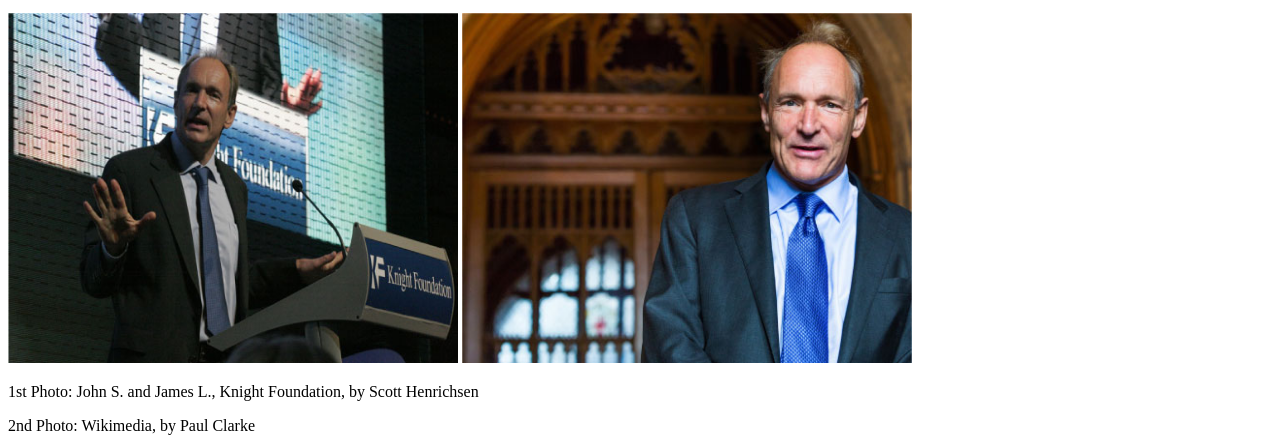
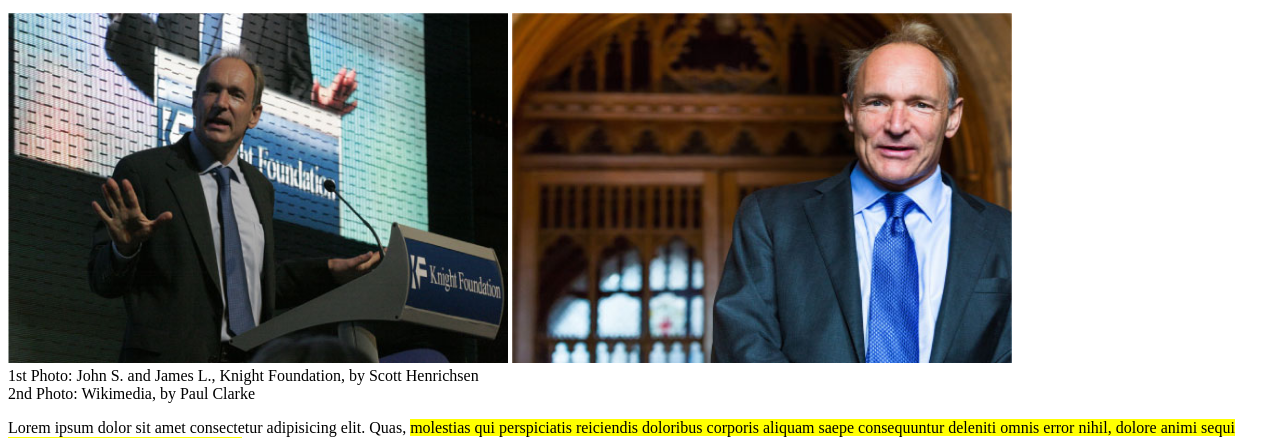
Before and after one commit to AndreaBeltramin/html-css-booleaner, a plain HTML site: page index.html in a window 1280 px wide. Shown: the part 298-736 px from the top of the page. Drawn offline with Linux system fonts and the light colour scheme.

Commit message:
fix css main

```diff
--- a/css/style.css
+++ b/css/style.css
@@ -4,7 +4,6 @@ img {
 }
 
 /*header*/
-
 .page-header{
     background-color: lightblue;
     width: auto;
@@ -17,6 +16,7 @@ img {
     height: 250px;
 }
 
+/*main*/
 .titolo{
     margin-bottom:  0%;
 }
@@ -32,11 +32,21 @@ img {
 }
 
 .tim1{
-    width: 450px;
+    width: 500px;
     height: 350px;
 }
+
 .tim2{
-    width: 450px;
+    width: 500px;
     height: 350px;
+}
+.foto{
+    margin-bottom: 0px;
+}
 
+.paragrafo-foto1{
+    margin: 0%;
 }
+.paragrafo-foto2{
+    margin-top: 0px;
+}
--- a/index.html
+++ b/index.html
@@ -21,8 +21,8 @@
             <img src="./img/tim-1.jpg" alt="Tim1" class="tim1">
             <img src="./img/tim-2.jpg" alt="Tim2" class="tim2">
         </p>
-        <p>1st Photo: John S. and James L., Knight Foundation, by Scott Henrichsen</p>
-        <p>2nd Photo: Wikimedia, by Paul Clarke</p>
+        <p class="paragrafo-foto1">1st Photo: John S. and James L., Knight Foundation, by Scott Henrichsen</p>
+        <p class="paragrafo-foto2">2nd Photo: Wikimedia, by Paul Clarke</p>
 
         <p>Lorem ipsum dolor sit amet consectetur adipisicing elit. Quas, <mark> molestias qui perspiciatis reiciendis doloribus corporis aliquam saepe consequuntur deleniti omnis error nihil, dolore animi sequi delectus magni, quibusdam eligendi.</mark>
             Impedit veritatis consectetur rerum, placeat animi atque harum repellat laborum quisquam, voluptas veniam asperiores voluptatibus error vel obcaecati reprehenderit ab hic saepe delectus. Pariatur praesentium eos eligendi vero nulla reprehenderit.
```
